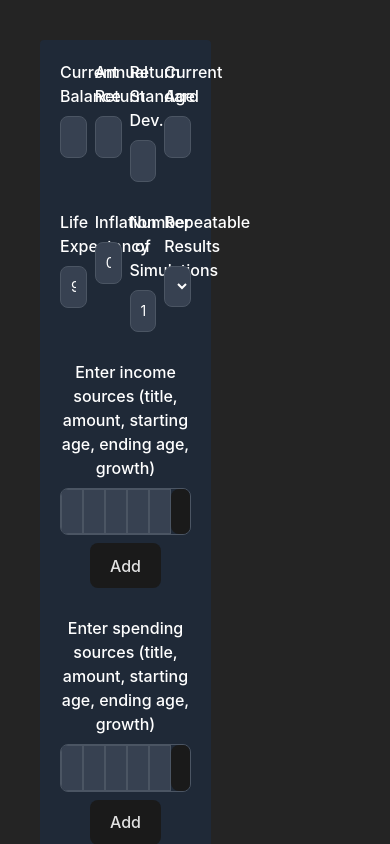
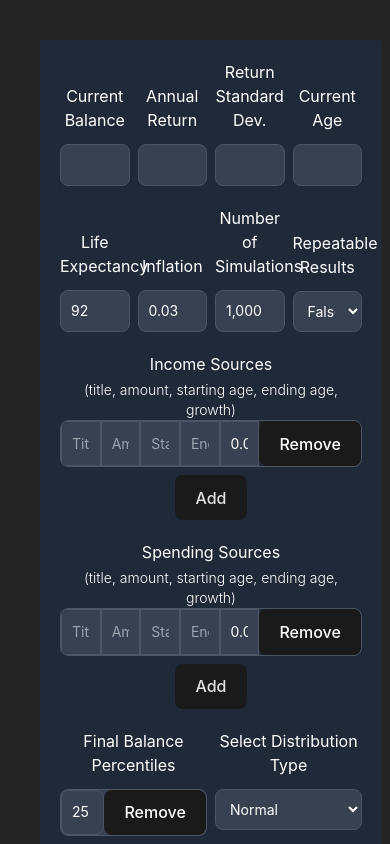
Before and after one commit to cole-koryto/simulatesuccess-frontend, a React (Vite) app: page / in a window 390 px wide. Shown: the top 844 px of the page. Built offline with nearby package versions, Linux system fonts and the light colour scheme.

Commit message:
Tailwind refactor for mobile

```diff
--- a/src/App.tsx
+++ b/src/App.tsx
@@ -13,14 +13,14 @@ function App() {
   const [simulationInputs, setSimulationInputs] = useState()
 
   return (
-    <div className="flex m-0 p-6 text-center">
-      <div className="w-1/2 m-4">
+    <div className="flex flex-col md:flex-row m-0 p-6 text-center">
+      <div className="w-full md:w-1/2 m-4">
         <InputBox setSimulationInputs={setSimulationInputs} setSimulationData={setSimulationData} />
         {simulationData && <ExportData data={simulationInputs} displayText="Export Simulation Inputs to JSON" fileName="simulation_inputs.json" />}
         {simulationData && <ExportData data={simulationData} displayText="Export Results to JSON" fileName="simulation_results.json" />}
         {simulationData && <SimulationSummary simulationSummary={simulationData["simulation_summary"]} />}
       </div>
-      <div className="w-1/2 m-4">
+      <div className="w-full md:w-1/2 m-4">
         {simulationData && <PercentileGraph percentileHistory={simulationData["percentile_balance_history"]} />}
         {simulationData && <CashFLowsTable TotalIncomeData={simulationData["income_by_year"]} TotalSpendingData={simulationData["spending_by_year"]} NetIncomeData={simulationData["net_income_by_year"]} />}
       </div>
--- a/src/components/CashFlowsTable.tsx
+++ b/src/components/CashFlowsTable.tsx
@@ -14,7 +14,7 @@ const CashFLowsTable = ({ TotalIncomeData, TotalSpendingData, NetIncomeData }) =
         <tbody>
           {Object.keys(NetIncomeData).map((key: any) => (
             <tr key={key} className="bg-gray-800 border-b border-gray-700">
-              <th scope="row" className="px-6 py-2 font-medium text-white whitespace-nowrap">{key}</th>
+              <th scope="row" className="px-6 py-2 font-normal text-white whitespace-nowrap">{key}</th>
               <td className="px-6 py-2">{Number(TotalIncomeData[key].toFixed(2)).toLocaleString()}</td>
               <td className="px-6 py-2">{Number(TotalSpendingData[key].toFixed(2)).toLocaleString()}</td>
               <td className="px-6 py-2">{Number(NetIncomeData[key].toFixed(2)).toLocaleString()}</td>
--- a/src/components/InputBox.tsx
+++ b/src/components/InputBox.tsx
@@ -211,9 +211,9 @@ const InputBox = ({ setSimulationInputs, setSimulationData }) => {
 
     return (
         <div className="bg-gray-800 border-gray-700 p-5 rounded">
-            <form id="form" className="grid grid-cols-4 gap-2 " onSubmit={handleSubmit}>
-                <div className="col-start-1 mb-5">
-                    <label htmlFor="current_balance" className="block mb-2 font-medium text-white">Current Balance</label>
+            <form id="form" className="grid grid-cols-4 gap-2 items-end" onSubmit={handleSubmit}>
+                <div className="col-start-1 mb-3">
+                    <label htmlFor="current_balance" className="block mb-3 font-normal text-white">Current Balance</label>
                     <input required
                         name="current_balance"
                         id="current_balance"
@@ -222,28 +222,28 @@ const InputBox = ({ setSimulationInputs, setSimulationData }) => {
                         className="bg-gray-700 border border-gray-600 text-white text-sm rounded-lg focus:ring-blue-500 focus:border-blue-500 block w-full p-2.5 placeholder-gray-400">
                     </input>
                 </div>
-                <div className="mb-5">
-                    <label htmlFor="annual_return" className="block mb-2 font-medium text-white">Annual Return</label>
+                <div className="mb-3">
+                    <label htmlFor="annual_return" className="block mb-3 font-normal text-white">Annual Return</label>
                     <input required name="annual_return" id="annual_return" className="bg-gray-700 border border-gray-600 text-white text-sm rounded-lg focus:ring-blue-500 focus:border-blue-500 block w-full p-2.5 placeholder-gray-400"></input>
                 </div>
-                <div className="mb-5">
-                    <label htmlFor="return_std" className="block mb-2 font-medium text-white">Return Standard Dev.</label>
+                <div className="mb-3">
+                    <label htmlFor="return_std" className="block mb-3 font-normal text-white">Return Standard Dev.</label>
                     <input required name="return_std" id="return_std" className="bg-gray-700 border border-gray-600 text-white text-sm rounded-lg focus:ring-blue-500 focus:border-blue-500 block w-full p-2.5 placeholder-gray-400"></input>
                 </div>
-                <div className="mb-5">
-                    <label htmlFor="current_age" className="block mb-2 font-medium text-white">Current Age</label>
+                <div className="mb-3">
+                    <label htmlFor="current_age" className="block mb-3 font-normal text-white">Current Age</label>
                     <input required name="current_age" id="current_age" className="bg-gray-700 border border-gray-600 text-white text-sm rounded-lg focus:ring-blue-500 focus:border-blue-500 block w-full p-2.5 placeholder-gray-400"></input>
                 </div>
-                <div className="col-start-1 mb-5">
-                    <label htmlFor="life_expectancy" className="block mb-2 font-medium text-white">Life Expectancy</label>
+                <div className="col-start-1 mb-3">
+                    <label htmlFor="life_expectancy" className="block mb-3 font-normal text-white">Life Expectancy</label>
                     <input required defaultValue="92" name="life_expectancy" id="life_expectancy" className="bg-gray-700 border border-gray-600 text-white text-sm rounded-lg focus:ring-blue-500 focus:border-blue-500 block w-full p-2.5 placeholder-gray-400"></input>
                 </div>
-                <div className="mb-5">
-                    <label htmlFor="inflation" className="block mb-2 font-medium text-white">Inflation</label>
+                <div className="mb-3">
+                    <label htmlFor="inflation" className="block mb-3 font-normal text-white">Inflation</label>
                     <input required defaultValue="0.03" name="inflation" id="inflation" className="bg-gray-700 border border-gray-600 text-white text-sm rounded-lg focus:ring-blue-500 focus:border-blue-500 block w-full p-2.5 placeholder-gray-400"></input>
                 </div>
-                <div className="mb-5">
-                    <label htmlFor="num_simulations" className="block mb-2 font-medium text-white">Number of Simulations</label>
+                <div className="mb-3">
+                    <label htmlFor="num_simulations" className="block mb-3 font-normal text-white">Number of Simulations</label>
                     <input required
                         name="num_simulations"
                         id="num_simulations"
@@ -252,37 +252,39 @@ const InputBox = ({ setSimulationInputs, setSimulationData }) => {
                         className="bg-gray-700 border border-gray-600 text-white text-sm rounded-lg focus:ring-blue-500 focus:border-blue-500 block w-full p-2.5 placeholder-gray-400">
                     </input>
                 </div>
-                <div className="mb-5">
-                    <label htmlFor="random_state" className="block mb-2 font-medium text-white">Repeatable Results</label>
+                <div className="mb-3">
+                    <label htmlFor="random_state" className="block mb-3 font-normal text-white">Repeatable Results</label>
                     <select name="random_state" id="random_state" className="bg-gray-700 border border-gray-600 text-white text-sm rounded-lg focus:ring-blue-500 focus:border-blue-500 block w-full p-2.5 placeholder-gray-400">
                         <option value="">False</option>
                         <option value="1">True</option>
                     </select>
                 </div>
-                <div className="col-start-1 col-span-4 mb-5">
-                    <p className="block mb-2 font-medium text-white">Enter income sources (title, amount, starting age, ending age, growth)</p>
+                <div className="col-start-1 col-span-4 mb-3">
+                    <p className="block mb-1 font-normal text-white">Income Sources</p>
+                    <p className="block font-light text-sm text-white">(title, amount, starting age, ending age, growth)</p>
                     <AddableSourceBoxV2 groups={incomeSources} setGroups={setIncomeSources}/>
                 </div>
-                <div className="col-start-1 col-span-4 mb-5">
-                    <p className="block mb-2 font-medium text-white">Enter spending sources (title, amount, starting age, ending age, growth)</p>
+                <div className="col-start-1 col-span-4 mb-3">
+                    <p className="block mb-1 font-normal text-white">Spending Sources</p>
+                    <p className="block font-light text-sm text-white">(title, amount, starting age, ending age, growth)</p>
                     <AddableSourceBoxV2 groups={spendingSources} setGroups={setSpendingSources}/>
                 </div>
-                <div className="col-start-1 col-span-2">
-                    <p className="block mb-2 font-medium text-white">Enter balance percentiles</p>
+                <div className="col-start-1 col-span-2 mb-3">
+                    <p className="block mb-3 font-normal text-white">Final Balance Percentiles</p>
                     <AddablePercentileBox fields={percentiles} setFields={setPercentiles}/>
                 </div>
-                <div className="col-span-2">
-                    <label htmlFor="distribution_type" className="block mb-2 font-medium text-white">Select Distribution Type</label>
+                <div className="col-span-2 self-start mb-3">
+                    <label htmlFor="distribution_type" className="block mb-3 font-normal text-white">Select Distribution Type</label>
                     <select name="distribution_type" id="distribution_type" className="bg-gray-700 border border-gray-600 text-white text-sm rounded-lg focus:ring-blue-500 focus:border-blue-500 block w-full p-2.5 placeholder-gray-400">
                         <option value="normal">Normal</option>
                         <option value="laplace">Laplace</option>
                     </select>
                 </div>
-                <button type="submit" className="col-start-2 col-span-2 text-white bg-blue-600 hover:bg-blue-700 focus:ring-4 focus:outline-none focus:ring-blue-800 font-medium rounded-lg text-sm w-full sm:w-auto px-5 py-2.5 text-center">{loading ? <>Loading...</> : <>Submit Form Inputs</>}</button>
+                <button type="submit" className="col-start-2 col-span-2 text-white bg-blue-600 hover:bg-blue-700 focus:ring-4 focus:outline-none focus:ring-blue-800 font-normal rounded-lg text-sm w-full sm:w-auto px-5 py-2.5 text-center">{loading ? <>Loading...</> : <>Submit Form Inputs</>}</button>
             </form>
             <form id="json_form" onSubmit={handleSubmit} className="mt-5">
                 <input type="file" accept=".json,application/json" className="text-white" onChange={handleFileChange}/>
-                <button type="submit" className="text-white bg-blue-600 hover:bg-blue-700 focus:ring-4 focus:outline-none focus:ring-blue-800 font-medium rounded-lg text-sm w-full sm:w-auto px-5 py-2.5 text-center">{loading ? <>Loading...</> : <>Submit Inputs From JSON</>}</button>
+                <button type="submit" className="text-white bg-blue-600 hover:bg-blue-700 focus:ring-4 focus:outline-none focus:ring-blue-800 font-normal rounded-lg text-sm w-full sm:w-auto px-5 py-2.5 text-center">{loading ? <>Loading...</> : <>Submit Inputs From JSON</>}</button>
             </form>
         </div>
     )
```
Also changed, not shown: src/components/SimulationSummary.tsx (+25 -23 lines).
